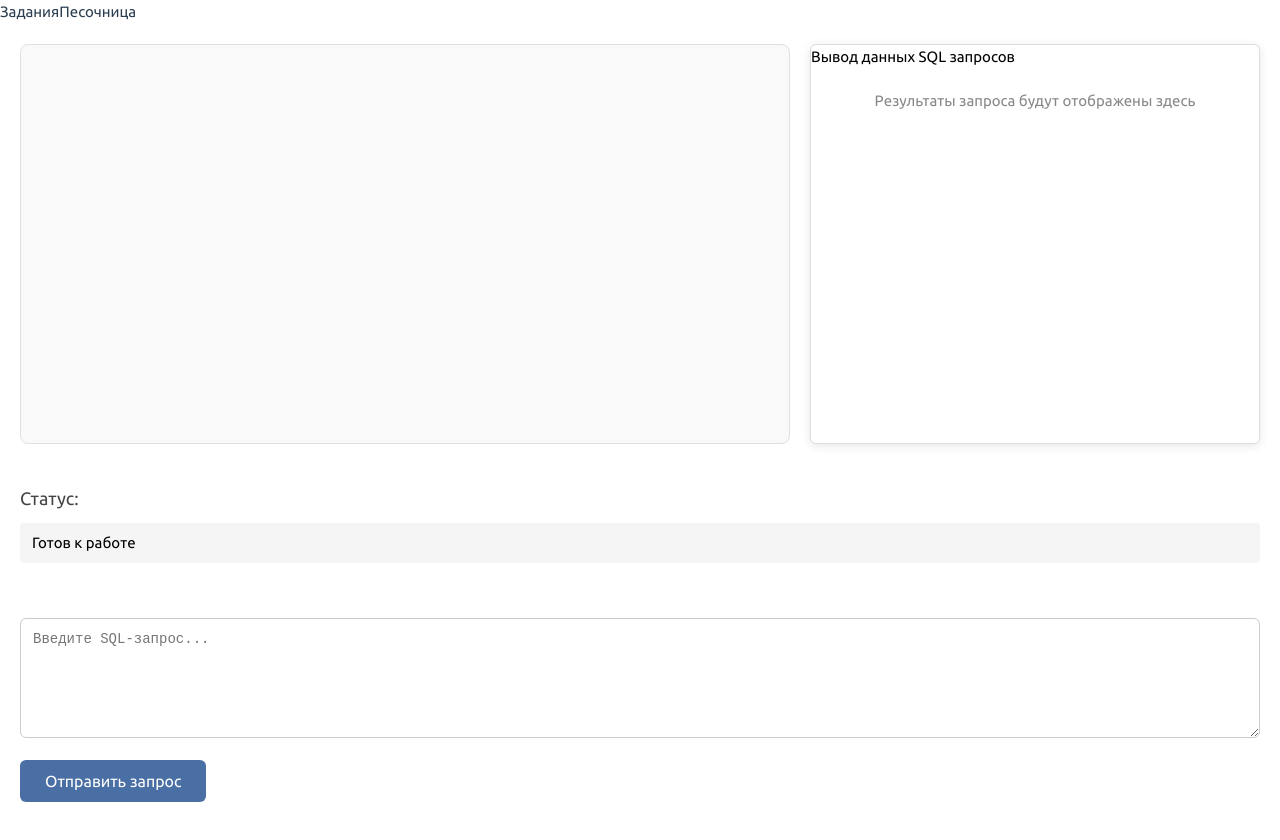
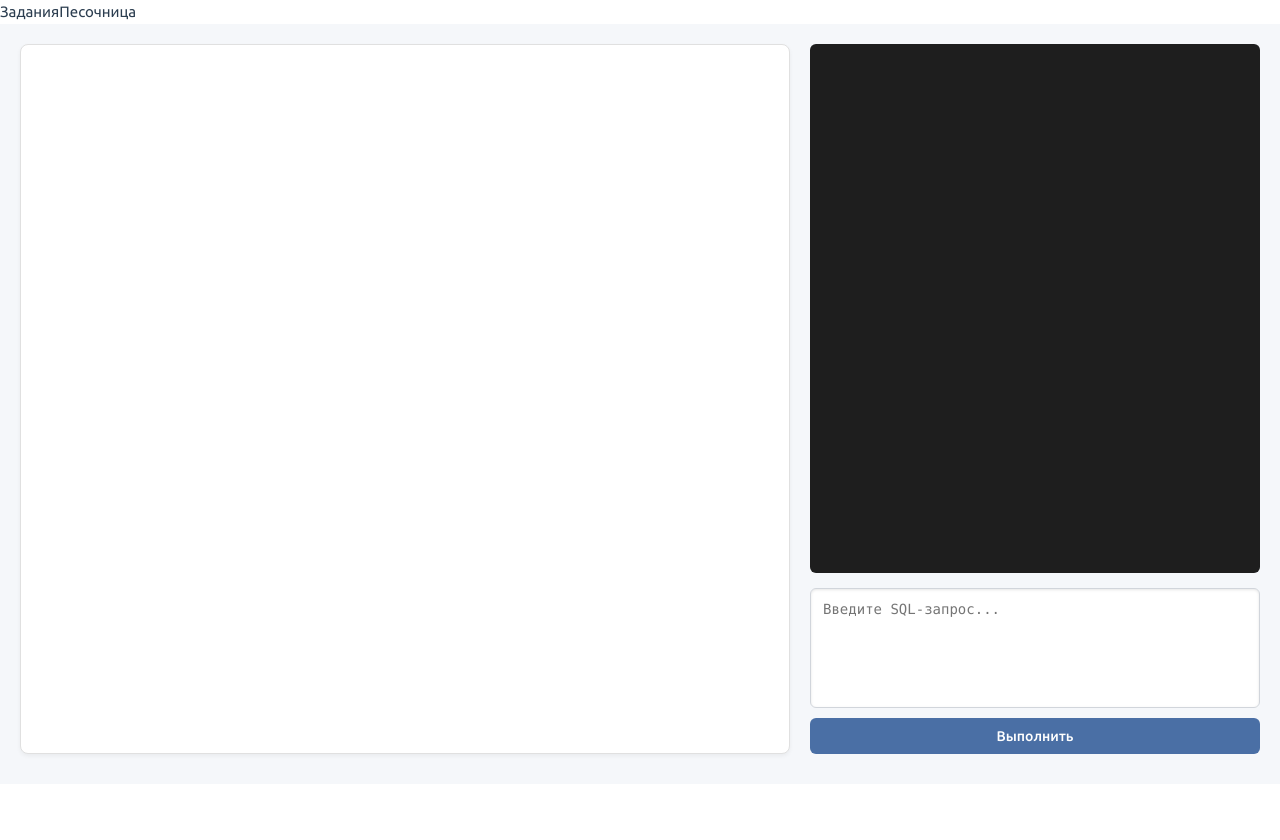
Before and after one commit to imadji/visual-sql-trainer, a Vue app in the folder client/: page /workspace in a window 1280 px wide. Shown: the top 840 px of the page. After the commit the page ends 800 px from the top, so only its background shows below. Built offline with nearby package versions, Linux system fonts and the light colour scheme; the HTML template or start-up script is replaced by a standard one.

Commit message:
add all tables for user

```diff
--- a/client/src/components/SandboxView.vue
+++ b/client/src/components/SandboxView.vue
@@ -27,9 +27,7 @@
               </thead>
               <tbody>
                 <tr v-for="(row, rowIndex) in table.data" :key="rowIndex">
-                  <td v-for="(cell, cellIndex) in row" :key="cellIndex">
-                    <div class="cell-content">{{ cell }}</div>
-                  </td>
+                  <td v-for="(cell, cellIndex) in row" :key="cellIndex">{{ cell }}</td>
                 </tr>
               </tbody>
             </table>
@@ -37,88 +35,66 @@
         </div>
       </div>
       <div class="right-container">
-        <h3>Вывод данных SQL запросов</h3>
-        <div class="right-content">
-          <div v-if="testDataTable?.name" class="result-table">
-            <div class="table-header">
-              <h3>{{ testDataTable.name }}</h3>
-            </div>
-            <div class="table-content">
-              <table v-if="testDataTable.headers?.length">
-                <thead>
-                  <tr>
-                    <th v-for="(header, i) in testDataTable.headers" :key="i">
-                      {{ header }}
-                    </th>
-                  </tr>
-                </thead>
-                <tbody>
-                  <tr v-for="(row, rowIndex) in testDataTable.data || []" :key="rowIndex">
-                    <td v-for="(cell, cellIndex) in row" :key="cellIndex">
-                      {{ cell }}
-                    </td>
-                  </tr>
-                  <tr v-if="!testDataTable.data?.length">
-                    <td :colspan="testDataTable.headers?.length || 1" class="empty-message">
-                      Нет данных для отображения
-                    </td>
-                  </tr>
-                </tbody>
-              </table>
-              <div v-else class="no-headers">Нет заголовков для отображения</div>
+        <div class="console-output">
+          <div
+            v-for="(log, index) in consoleLogs"
+            :key="index"
+            class="log-message"
+            :class="log.type"
+          >
+            {{ log.message }}
           </div>
         </div>
-          <div v-else class="empty-state">Результаты запроса будут отображены здесь</div>
+        <div class="editor-container">
+          <textarea
+            v-model="textRequest"
+            placeholder="Введите SQL-запрос..."
+            @keydown.enter.exact.prevent="sendRequest"
+          ></textarea>
+          <button @click="sendRequest" class="submit-btn">Выполнить</button>
         </div>
       </div>
-    </div>
-
-    <div class="status-section">
-      <h3>Статус:</h3>
-      <ul class="status-list">
-        <li>{{ status }}</li>
-      </ul>
-    </div>
-
-    <div class="editor">
-      <textarea v-model="textRequest" placeholder="Введите SQL-запрос..."></textarea>
-      <button @click="sendRequest" class="submit-btn">Отправить запрос</button>
     </div>
   </div>
 </template>
 
 <script setup>
-import { useSqlRequest } from "@/stores/authStore";
-import { ref, reactive } from "vue";
+import { useAuthStore, useSqlRequest } from "@/stores/authStore";
+import { ref, reactive, onMounted } from "vue";
 
 const resultTables = reactive([]);
-const testDataTable = ref([]);
 const tablesContainer = ref(null);
 const activeDragIndex = ref(null);
-const status = ref("Готов к работе");
 const textRequest = ref("");
 const dragOffset = reactive({ x: 0, y: 0 });
+const consoleLogs = reactive([]);
 const sqlStore = useSqlRequest();
+const tableStore = useAuthStore();
+
+const logToConsole = (message, type = "info") => {
+  consoleLogs.push({ message, type });
+};
 
 const sendRequest = async () => {
   if (!textRequest.value.trim()) {
-    status.value = "Ошибка: запрос пустой";
+    logToConsole("Ошибка: запрос пустой", "error");
     return;
   }
   const userString = localStorage.getItem("authToken");
   if (!userString) {
-    status.value = "Ошибка: пользователь не авторизован";
+    logToConsole("Ошибка: пользователь не авторизован", "error");
     return;
   }
+
   try {
-    status.value = "Выполнение запроса...";
+    logToConsole("Выполнение запроса:", "info");
+    logToConsole(textRequest.value, "query");
     const credentials = {
       query: textRequest.value,
       user: userString,
     };
     const response = await sqlStore.executeSqlReq(credentials);
     if (response) {
-      if (!response.is_result) {
       const newTable = {
         name: response.name || "Результат запроса",
         headers: response.headers || [],
@@ -131,19 +107,11 @@ const sendRequest = async () => {
         isDragging: false,
       };
       resultTables.push(newTable);
-      } else {
-        testDataTable.value = {
-          name: response.name || "Результат запроса",
-          headers: response.headers || [],
-          data: response.data || [],
-        };
-      }
-      status.value = "Запрос выполнен успешно";
+      logToConsole("Запрос выполнен успешно", "success");
     }
   } catch (error) {
     console.error("Ошибка запроса:", error);
-    status.value = "Ошибка при выполнении запроса";
-    testDataTable.value = null;
+    logToConsole(`Ошибка: ${error.message}`, "error");
   }
 };
 
@@ -188,103 +156,156 @@ const stopDrag = () => {
 
 const removeTable = (index) => {
   resultTables.splice(index, 1);
+  logToConsole(`Таблица удалена`, "info");
 };
+
+onMounted(() => {
+  if (tableStore.tables?.length) {
+    tableStore.tables.forEach((table) => {
+      resultTables.push({
+        name: table.name,
+        headers: [...table.headers],
+        data: table.data.map((row) => [...row]),
+        position: { ...table.position },
+        width: table.width,
+        isDragging: false,
+      });
+    });
+  }
+});
 </script>
 
 <style lang="scss" scoped>
 .sandbox {
   display: flex;
   flex-direction: column;
-  min-height: 100vh;
+  height: calc(100vh - 40px);
   padding: 20px;
-  font-family: Arial, sans-serif;
-  max-width: 1800px;
-  margin: 0 auto;
-  position: relative;
+  font-family: "Segoe UI", Tahoma, Geneva, Verdana, sans-serif;
+  background-color: #f5f7fa;
 }
 
 .main-workspace {
   display: flex;
   gap: 20px;
   flex: 1;
-  margin-bottom: 20px;
+  min-height: 0;
+  margin-bottom: 10px;
 }
 
 .tables-container {
   flex: 1;
   position: relative;
-  min-height: 400px;
+  min-height: 100%;
   border: 1px solid #e0e0e0;
   border-radius: 8px;
-  background-color: #f9f9f9;
+  background-color: #ffffff;
   padding: 15px;
-  color: #000;
+  box-shadow: 0 2px 4px rgba(0, 0, 0, 0.05);
+  overflow: hidden;
 }
 
 .right-container {
-  background: white;
-  border: 1px solid #ddd;
   width: 450px;
+  display: flex;
+  flex-direction: column;
+  min-height: 0;
+}
+.console-output {
+  flex: 1;
+  background-color: #1e1e1e;
+  color: #e0e0e0;
   border-radius: 6px;
-  box-shadow: 0 2px 10px rgba(0, 0, 0, 0.1);
-  overflow: hidden;
-  .result-table {
-    border: 1px solid #e0e0e0;
+  padding: 12px;
+  font-family: "Consolas", monospace;
+  font-size: 13px;
+  overflow-y: auto;
+  min-height: 0;
+  .log-message {
+    margin-bottom: 8px;
+    line-height: 1.4;
+    white-space: pre-wrap;
+
+    &.info {
+      color: #4fc3f7;
+    }
+
+    &.error {
+      color: #ff5252;
+    }
+
+    &.success {
+      color: #69f0ae;
+    }
+
+    &.query {
+      color: #b0bec5;
+      background-color: rgba(0, 0, 0, 0.1);
+      padding: 4px 8px;
       border-radius: 4px;
-    overflow: hidden;
-    .table-header {
-      padding: 10px;
-      background-color: #4a6fa5;
-      color: white;
-      h3 {
-        margin: 0;
-        font-size: 16px;
-      }
-    }
-    .table-content {
-      max-height: 300px;
-      overflow-y: auto;
-      table {
-        width: 100%;
-        border-collapse: collapse;
-        th,
-        td {
-          padding: 8px 12px;
-          border: 1px solid #e0e0e0;
-        }
-        th {
-          background-color: #f2f2f2;
-          position: sticky;
-          top: 0;
-        }
-        .empty-message {
-          text-align: center;
-          color: #888;
-          font-style: italic;
-        }
+      margin-left: 12px;
+      font-family: "Consolas", monospace;
+      display: block;
+      margin-top: 4px;
     }
   }
 }
 
-  h3 {
-    color: #000;
+.editor-container {
+  color: #1e1e1e;
+  display: flex;
+  flex-direction: column;
+  gap: 10px;
+  margin-top: 15px;
+
+  textarea {
+    width: 100%;
+    height: 120px;
+    padding: 12px;
+    border: 1px solid #d1d5db;
+    border-radius: 6px;
+    font-family: "Consolas", monospace;
+    font-size: 14px;
+    resize: none;
+    background-color: #ffffff;
+    box-shadow: inset 0 1px 3px rgba(0, 0, 0, 0.1);
+
+    &:focus {
+      outline: none;
+      border-color: #4a6fa5;
+      box-shadow: inset 0 1px 3px rgba(0, 0, 0, 0.1), 0 0 0 2px rgba(74, 111, 165, 0.2);
+    }
   }
 
-  .empty-state {
-    color: #888;
-    text-align: center;
-    padding: 20px;
+  .submit-btn {
+    padding: 10px 20px;
+    background-color: #4a6fa5;
+    color: white;
+    border: none;
+    border-radius: 6px;
+    cursor: pointer;
+    font-size: 14px;
+    font-weight: 500;
+    transition: background-color 0.2s;
+
+    &:hover {
+      background-color: #3a5a8f;
+    }
+
+    &:active {
+      background-color: #2a4a7f;
+    }
   }
 }
 
 .result-table {
   position: absolute;
-  color: #000; // удалить
   background: white;
   border: 1px solid #ddd;
   border-radius: 6px;
   box-shadow: 0 2px 10px rgba(0, 0, 0, 0.1);
   overflow: hidden;
+  z-index: 10;
 
   .table-header {
     display: flex;
@@ -297,7 +318,7 @@ const removeTable = (index) => {
 
     h3 {
       margin: 0;
-      font-size: 16px;
+      font-size: 14px;
       font-weight: 500;
     }
   }
@@ -319,6 +340,7 @@ const removeTable = (index) => {
   }
 
   .table-content {
+    color: #1e1e1e;
     overflow: auto;
     max-height: 300px;
 
@@ -328,9 +350,10 @@ const removeTable = (index) => {
 
       th,
       td {
-        padding: 10px 12px;
+        padding: 8px 12px;
         border: 1px solid #e0e0e0;
         text-align: left;
+        font-size: 13px;
       }
 
       th {
@@ -347,78 +370,6 @@ const removeTable = (index) => {
       tr:hover {
         background-color: #f0f5ff;
       }
-
-      .cell-content {
-        max-width: 200px;
-        overflow: hidden;
-        text-overflow: ellipsis;
-        white-space: nowrap;
-      }
-    }
-  }
-}
-
-.status-section {
-  margin: 20px 0;
-
-  h3 {
-    margin-bottom: 10px;
-    font-size: 18px;
-    color: #444;
-  }
-
-  .status-list {
-    list-style-type: none;
-    padding: 0;
-    margin: 0;
-    color: #000;
-
-    li {
-      padding: 8px 12px;
-      background-color: #f5f5f5;
-      border-radius: 4px;
-      margin-bottom: 5px;
-    }
-  }
-}
-
-.editor {
-  margin: 30px 0;
-
-  textarea {
-    width: 100%;
-    min-height: 120px;
-    padding: 12px;
-    border: 1px solid #ccc;
-    border-radius: 6px;
-    font-family: monospace;
-    font-size: 14px;
-    resize: vertical;
-    margin-bottom: 15px;
-
-    &:focus {
-      outline: none;
-      border-color: #4a6fa5;
-      box-shadow: 0 0 0 2px rgba(74, 111, 165, 0.2);
-    }
-  }
-
-  .submit-btn {
-    padding: 12px 25px;
-    background-color: #4a6fa5;
-    color: white;
-    border: none;
-    border-radius: 6px;
-    cursor: pointer;
-    font-size: 16px;
-    transition: background-color 0.2s;
-
-    &:hover {
-      background-color: #3a5a8f;
-    }
-
-    &:active {
-      background-color: #2a4a7f;
     }
   }
 }
--- a/client/src/stores/authStore.ts
+++ b/client/src/stores/authStore.ts
@@ -10,9 +10,19 @@ interface UserDataSql {
   user: string;
 }
 
+interface TableData {
+  name: string;
+  headers: string[];
+  data: any[][];
+  position: { x: number; y: number };
+  width: number;
+  isDragging: boolean;
+}
+
 export const useAuthStore = defineStore("auth", {
   state: () => ({
     userLogin: localStorage.getItem("authToken") || null,
+    tables: [] as TableData[],
   }),
 
   actions: {
@@ -47,6 +57,11 @@ export const useAuthStore = defineStore("auth", {
       return response.data;
     },
 
+    setTables(tables: TableData[]) {
+      this.tables = tables;
+      console.log(this.tables);
+    },
+
     logout() {
       this.userLogin = null;
       localStorage.removeItem("authToken");
```
Also changed, not shown: client/src/components/AuthModal.vue (+61 -9 lines). Lines whose indentation alone changed are shown as unchanged.
